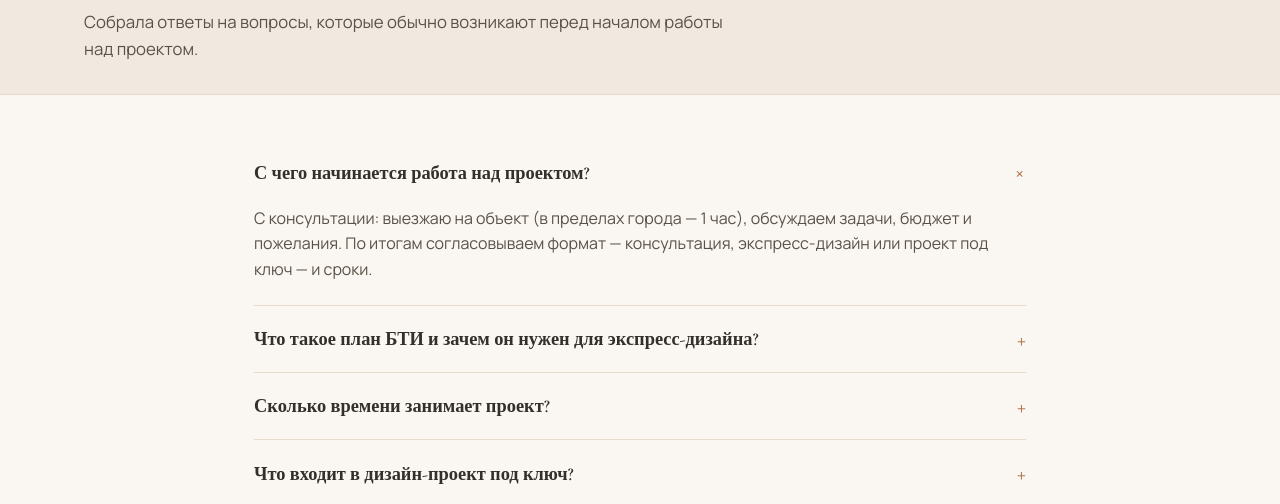
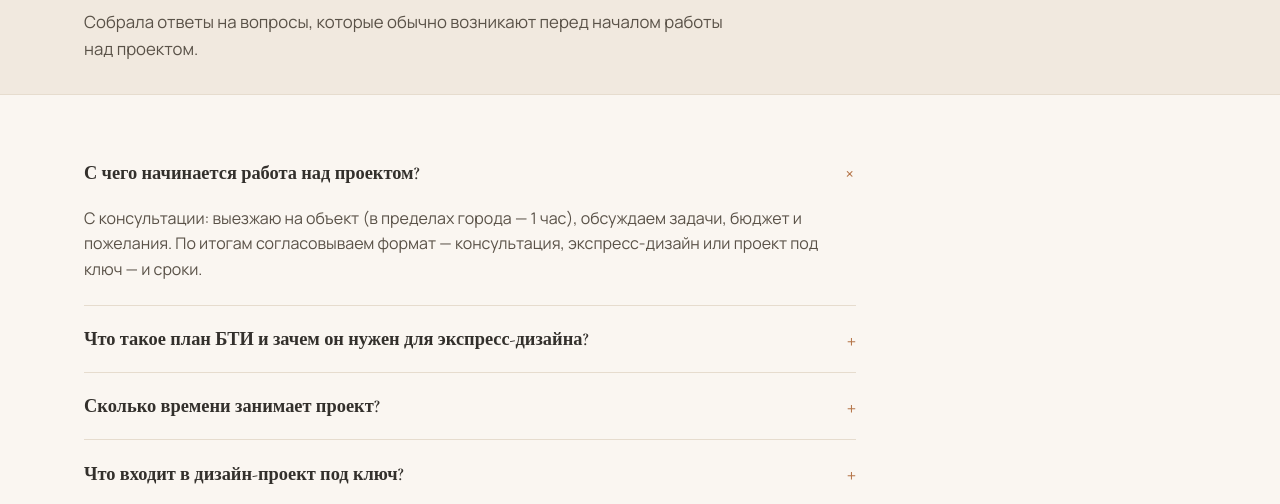
Before and after one commit to SHUMILOVALEX/ElenaDesign, a plain HTML site: page faq.html in a window 1280 px wide. Shown: the part 252-756 px from the top of the page. Drawn offline with nearby package versions, Linux system fonts and the light colour scheme.

Commit message:
Align FAQ questions with the page heading

```diff
--- a/faq.html
+++ b/faq.html
@@ -68,7 +68,7 @@
   </section>
 
   <section class="section">
-    <div class="container" style="max-width:820px;">
+    <div class="container">
       <div class="accordion">
 
         <div class="accordion-item is-open">
--- a/styles.css
+++ b/styles.css
@@ -526,6 +526,7 @@ p { margin: 0 0 16px; color: var(--ink-soft); }
 .timeline-item p { margin: 0; }
 
 /* Accordion (FAQ) */
+.accordion { max-width: 772px; }
 .accordion-item { border-bottom: 1px solid var(--border); }
 .accordion-q {
   width: 100%;
```
